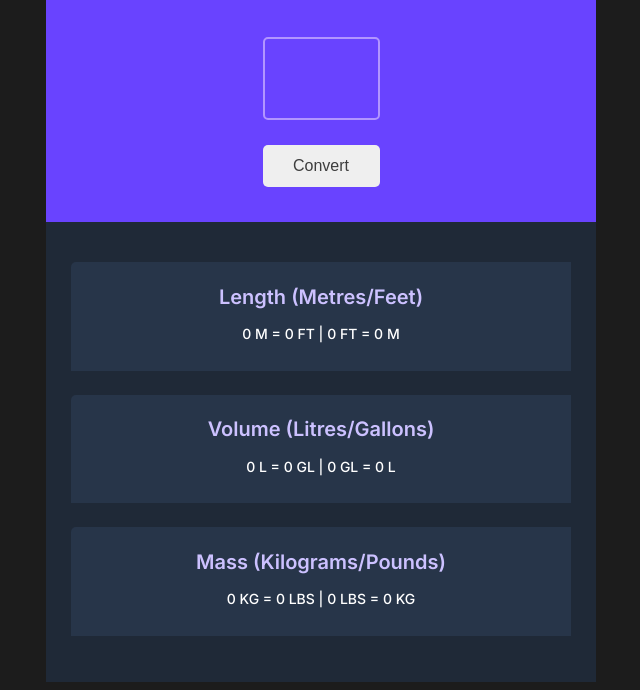
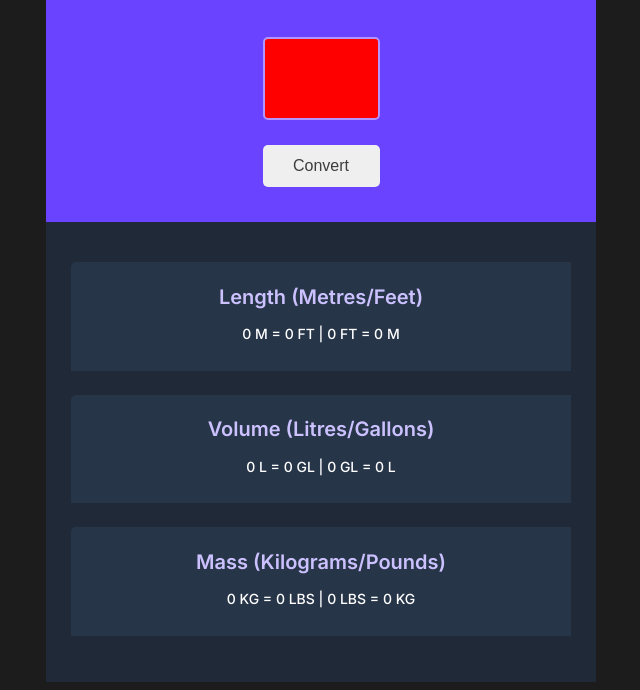
Before and after one commit to MetricOrder/unit-converter2.0, a plain HTML site: page index.html in a window 1280 px wide. Shown: the part 189-879 px from the top of the page, without its empty margins (319-959 px from the left). Drawn offline with Linux system fonts and the light colour scheme.

Commit message:
color change for test

```diff
--- a/index.css
+++ b/index.css
@@ -28,7 +28,7 @@ h1 {
     margin-top: 18px;
     font-size: 58px;
     font-weight: 800;
-    background: #6943FF;
+    background: red;
     color: #FFFFFF;
     border: #B295FF solid 2px;
     border-radius: 5px;
```
